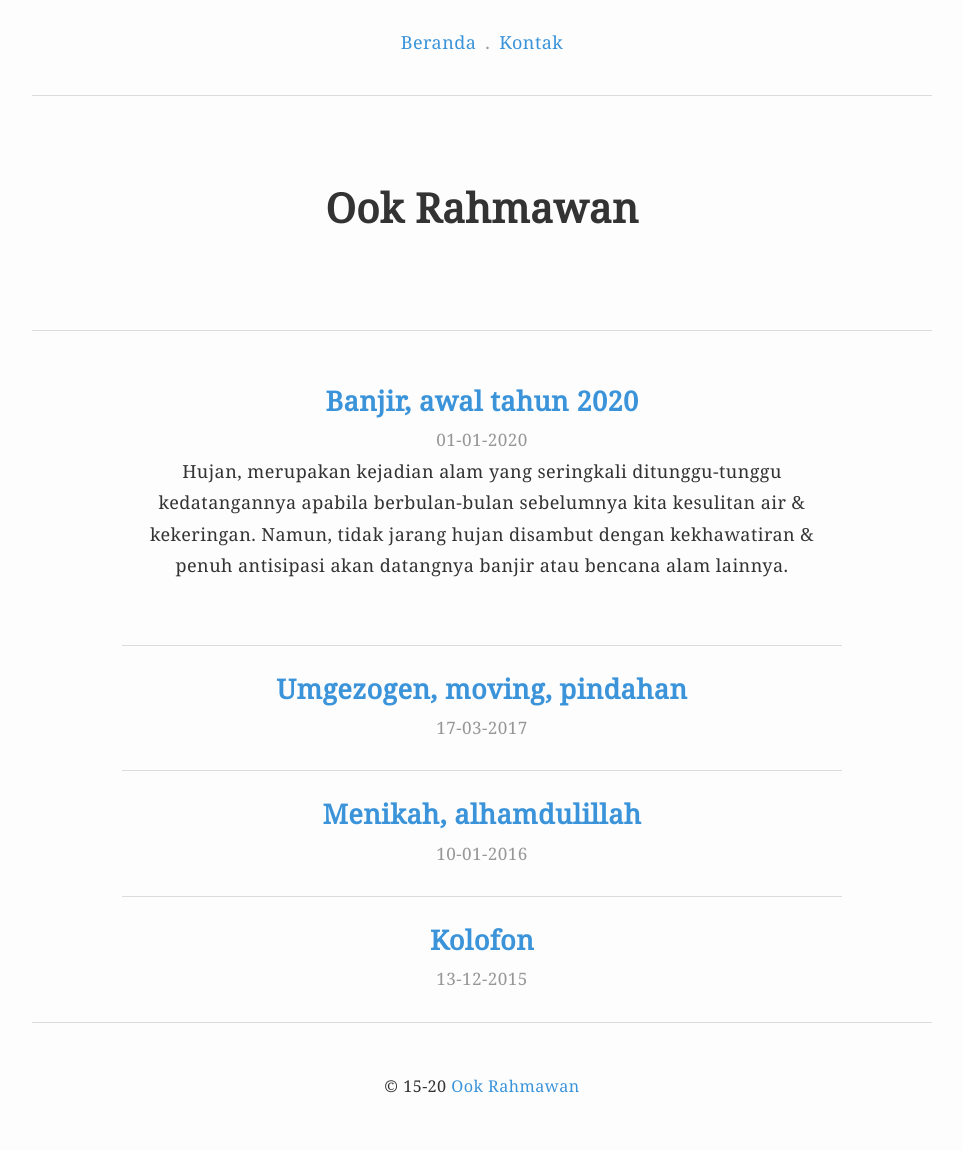
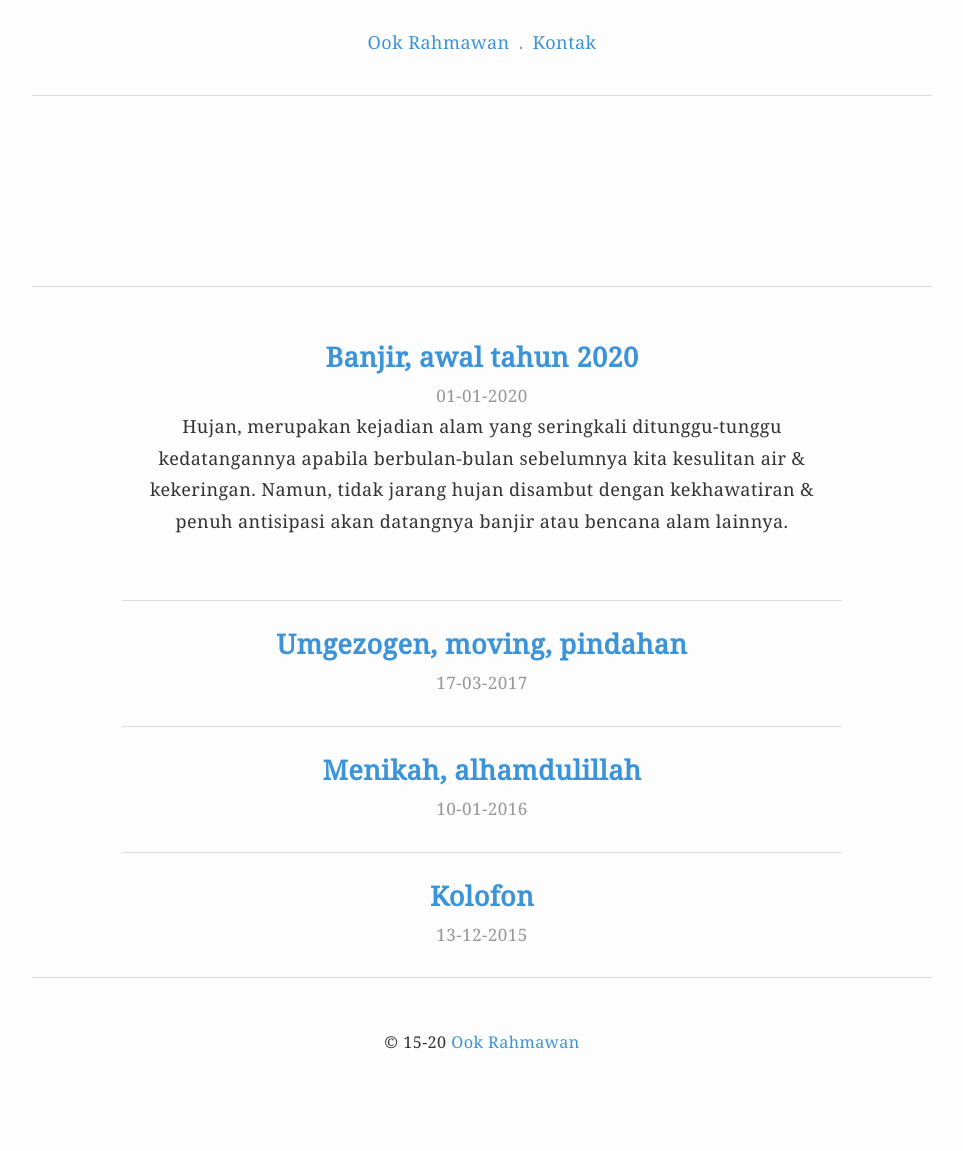
Before and after one commit to krhmwn/krhmwn.github.io, a Jekyll site: the page built from index.html, in a window 1280 px wide. Shown: the whole page, without its empty margins (158-1121 px from the left). Built offline with Jekyll 4.4.1, drawn with Linux system fonts in a browser that asks for light colours; after the commit the page ends 1107 px from its top, so only the background shows below that.

Commit message:
Update v.5.5.12

```diff
--- a/index.html
+++ b/index.html
@@ -3,8 +3,8 @@
 title: null
 ---
 
-<nav><ul><li><a href="/">Beranda</a></li><li><a href="mailto:ookrahmawan@mail.ru">Kontak</a></li></ul></nav>
-<header><h1>{{ site.name }}</h1></header>
+<nav><ul><li><a href="/">{{ site.name }}</a></li><li><a href="mailto:ookrahmawan@mail.ru">Kontak</a></li></ul></nav>
+<header><h1>{{ site.idname }}</h1></header>
 {% for post in site.posts limit:1 %}<article>
 <h2><a href="{{ post.url }}">{{ post.title }}</a></h2>
 <time datetime="{{ post.date | date: '%Y-%m-%d' }}">{{ post.date | date: "%d-%m-%Y" }}</time>
```
